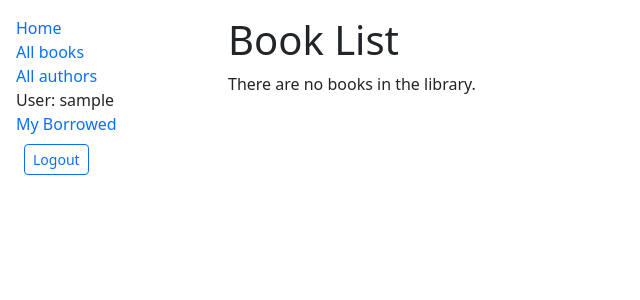
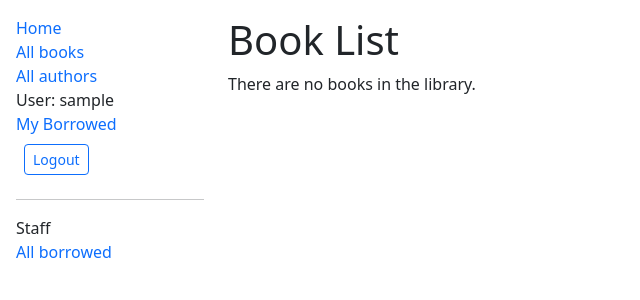
Before and after one commit to Inu-Oh/bibli, a Django app: page /catalog/books/ in a window 1280 px wide. Shown: the top 300 px of the page, without its empty margins (0-640 px from the left). Run offline with Django 5.2, Linux system fonts and the light colour scheme; the visitor is signed in with stand-in values (Sample User, id 1); data that the repository does not hold is empty.

Commit message:
ass 8.6 - set up librarian view of all books on loan and set access for librarians

```diff
--- a/catalog/models.py
+++ b/catalog/models.py
@@ -111,6 +111,7 @@ class BookInstance(models.Model):
 
     class Meta:
         ordering = ['due_back']
+        permissions = (("can_mark_returned", "Set book as returned"),)
 
     @property
     def is_overdue(self):
--- a/catalog/templates/base_generic.html
+++ b/catalog/templates/base_generic.html
@@ -47,6 +47,15 @@
                         </li>
                     {% endif %}
                     </ul>
+                    <hr>
+                    {% if user.is_staff %}
+                    <ul class="sidebar-nav">
+                        <li>Staff</li>
+                        <li>
+                            <a href="{% url 'all-borrowed' %}">All borrowed</a>
+                        </li>
+                    </ul>
+                    {% endif %}
                 {% endblock %}
                 </div>
                 <div class="col-sm-10">
--- a/catalog/urls.py
+++ b/catalog/urls.py
@@ -9,4 +9,5 @@ urlpatterns = [
     path('authors/', views.AuthorListView.as_view(), name='authors'),
     path('author/<int:pk>', views.AuthorDetailView.as_view(), name='author-detail'),
     path('mybooks/', views.LoanedBooksByUserListView.as_view(), name='my-borrowed'),
+    path('borrowed/', views.LoanedBooksAllListView.as_view(), name='all-borrowed'),
 ]
--- a/catalog/views.py
+++ b/catalog/views.py
@@ -1,4 +1,4 @@
-from django.contrib.auth.mixins import LoginRequiredMixin
+from django.contrib.auth.mixins import LoginRequiredMixin, PermissionRequiredMixin
 from django.shortcuts import render
 from django.views.generic import DetailView, ListView
 
@@ -83,3 +83,16 @@ class LoanedBooksByUserListView(LoginRequiredMixin, ListView):
                 .filter(status__exact='o')
                 .order_by('due_back')
         )
+
+
+class LoanedBooksAllListView(PermissionRequiredMixin, ListView):
+    """Generic class-based view listing all books borrowed from library."""
+    model = BookInstance
+    permission_required = 'catalog.can_mark_returned'
+    template_name = 'catalog/bookinstance_list_borrowed_all.html'
+    paginate_by = 10
+
+    def get_queryset(self):
+        return (
+            BookInstance.objects.filter(status__exact='o').order_by('due_back')
+        )
```
Also changed, not shown: catalog/templates/catalog/bookinstance_list_borrowed_all.html (added, +23 -0 lines).
